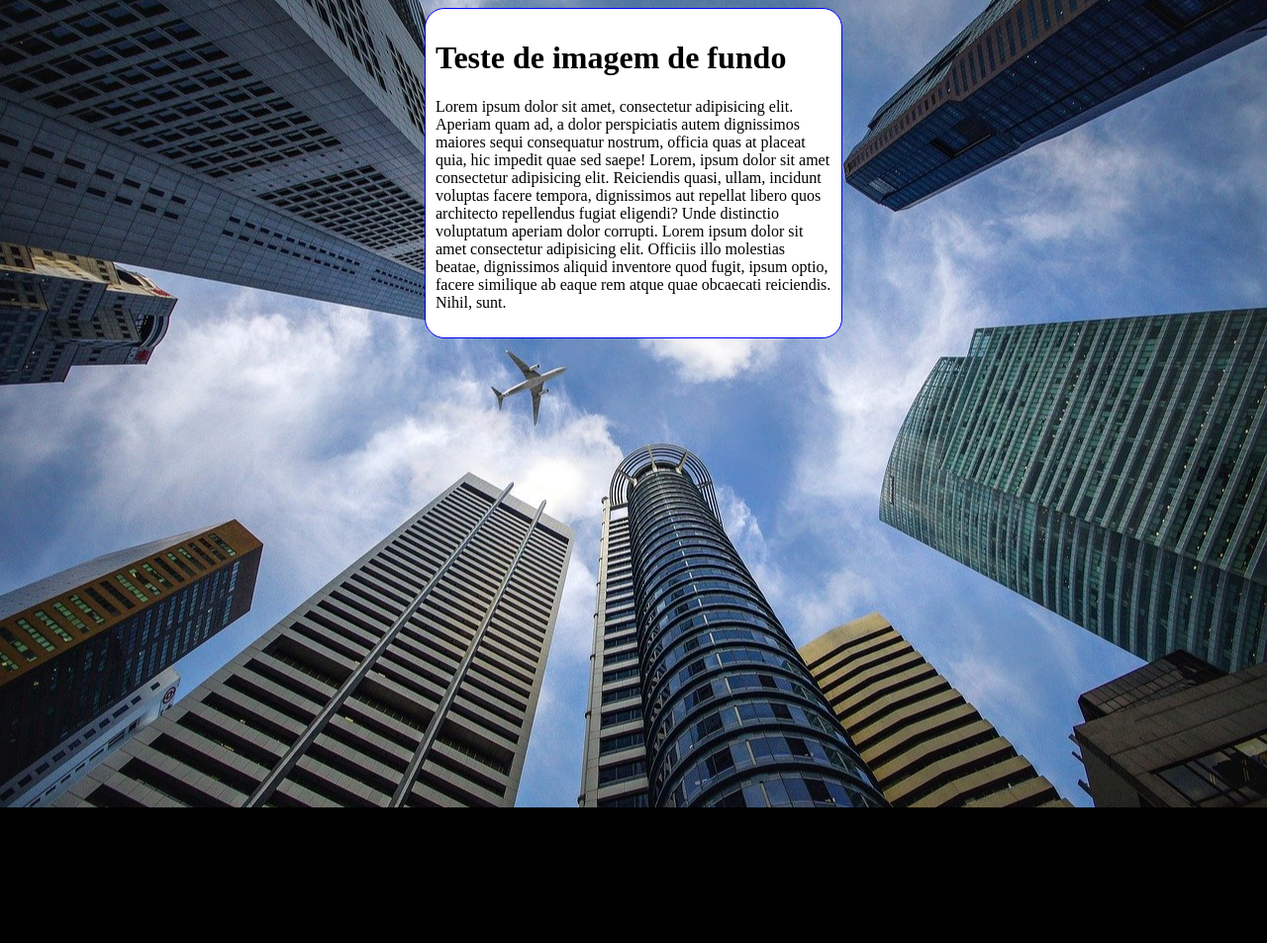
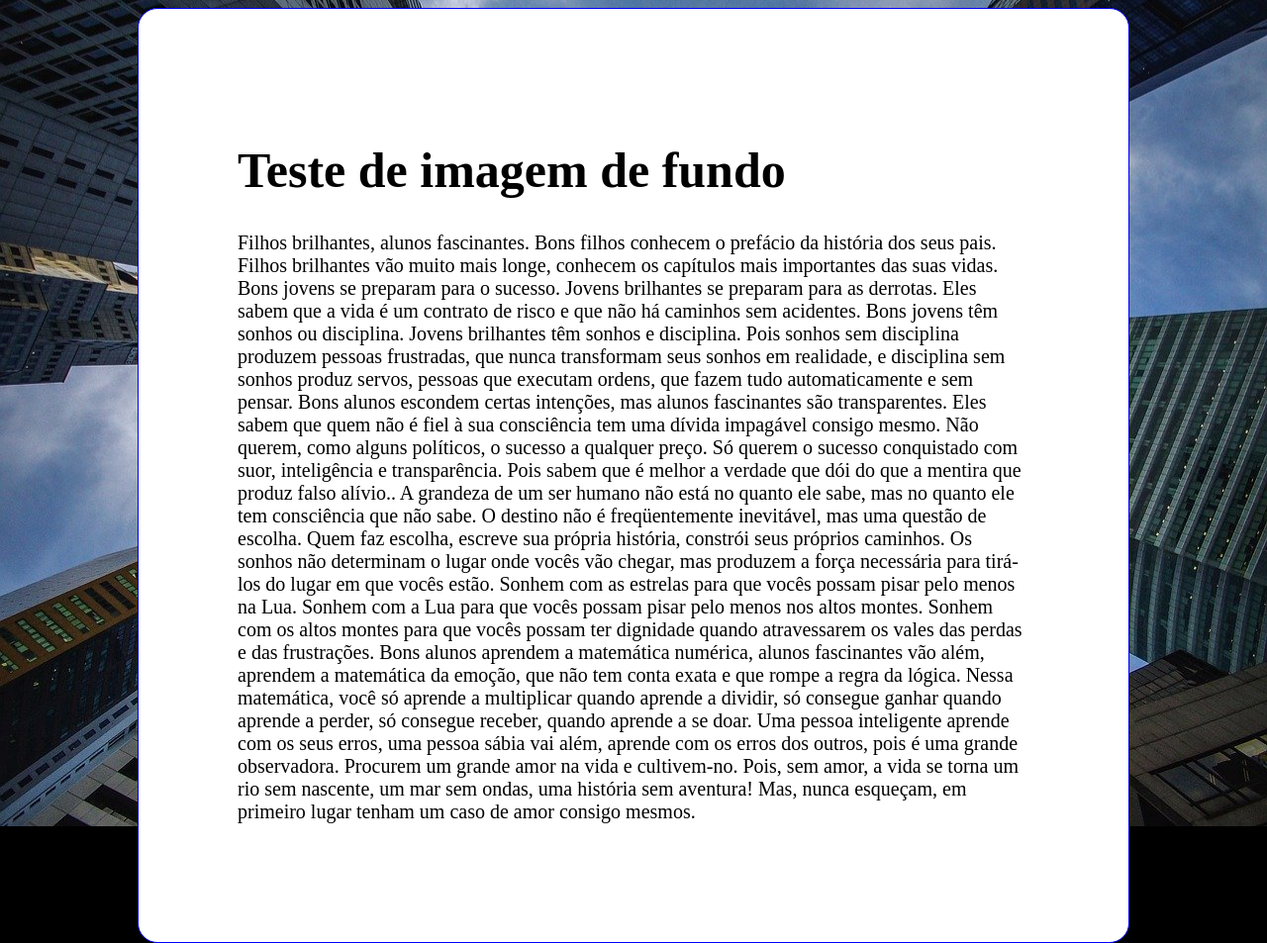
Before and after one commit to CleitonLucena/HTML-CSS, a plain HTML site: page EXERCICIOS/ex022/fundo006.html in a window 1280 px wide. Shown: the whole page at 99% size. Before the commit the page ends 816 px from the top, so only its background shows below. Drawn offline with Linux system fonts and the light colour scheme.

Commit message:
Atualizei fundo 06

```diff
--- a/EXERCICIOS/ex022/fundo006.html
+++ b/EXERCICIOS/ex022/fundo006.html
@@ -17,17 +17,44 @@
 
   main {
     background-color: white;
-    width: 400px;
-    padding: 10px;
+    width: 800px;
+    padding: 100px;
     margin: auto;
     border: 1px solid blue;
     border-radius: 20px;
   }
+
+  h1 {
+    font-size: 50px;
+  }
+
+  p {
+    font-size: 20px;
+  }
+
 </style>
 <body>
   <main>
     <h1>Teste de imagem de fundo</h1>
-    <p>Lorem ipsum dolor sit amet, consectetur adipisicing elit. Aperiam quam ad, a dolor perspiciatis autem dignissimos maiores sequi consequatur nostrum, officia quas at placeat quia, hic impedit quae sed saepe! Lorem, ipsum dolor sit amet consectetur adipisicing elit. Reiciendis quasi, ullam, incidunt voluptas facere tempora, dignissimos aut repellat libero quos architecto repellendus fugiat eligendi? Unde distinctio voluptatum aperiam dolor corrupti. Lorem ipsum dolor sit amet consectetur adipisicing elit. Officiis illo molestias beatae, dignissimos aliquid inventore quod fugit, ipsum optio, facere similique ab eaque rem atque quae obcaecati reiciendis. Nihil, sunt.</p>
+    <p>Filhos brilhantes, alunos fascinantes.
+
+      Bons filhos conhecem o prefácio da história dos seus pais. Filhos brilhantes vão muito mais longe, conhecem os capítulos mais importantes das suas vidas.<br>
+
+      Bons jovens se preparam para o sucesso. Jovens brilhantes se preparam para as derrotas. Eles sabem que a vida é um contrato de risco e que não há caminhos sem acidentes.
+
+      Bons jovens têm sonhos ou disciplina. Jovens brilhantes têm sonhos e disciplina. Pois sonhos sem disciplina produzem pessoas frustradas, que nunca transformam seus sonhos em realidade, e disciplina sem sonhos produz servos, pessoas que executam ordens, que fazem tudo automaticamente e sem pensar.
+
+      Bons alunos escondem certas intenções, mas alunos fascinantes são transparentes. Eles sabem que quem não é fiel à sua consciência tem uma dívida impagável consigo mesmo. Não querem, como alguns políticos, o sucesso a qualquer preço. Só querem o sucesso conquistado com suor, inteligência e transparência. Pois sabem que é melhor a verdade que dói do que a mentira que produz falso alívio..
+
+      A grandeza de um ser humano não está no quanto ele sabe, mas no quanto ele tem consciência que não sabe. O destino não é freqüentemente inevitável, mas uma questão de escolha. Quem faz escolha, escreve sua própria história, constrói seus próprios caminhos.
+
+      Os sonhos não determinam o lugar onde vocês vão chegar, mas produzem a força necessária para tirá-los do lugar em que vocês estão. Sonhem com as estrelas para que vocês possam pisar pelo menos na Lua. Sonhem com a Lua para que vocês possam pisar pelo menos nos altos montes. Sonhem com os altos montes para que vocês possam ter dignidade quando atravessarem os vales das perdas e das frustrações.
+
+      Bons alunos aprendem a matemática numérica, alunos fascinantes vão além, aprendem a matemática da emoção, que não tem conta exata e que rompe a regra da lógica. Nessa matemática, você só aprende a multiplicar quando aprende a dividir, só consegue ganhar quando aprende a perder, só consegue receber, quando aprende a se doar.
+
+      Uma pessoa inteligente aprende com os seus erros, uma pessoa sábia vai além, aprende com os erros dos outros, pois é uma grande observadora.
+
+      Procurem um grande amor na vida e cultivem-no. Pois, sem amor, a vida se torna um rio sem nascente, um mar sem ondas, uma história sem aventura! Mas, nunca esqueçam, em primeiro lugar tenham um caso de amor consigo mesmos.</p>
   </main>
 
 </body>
```
